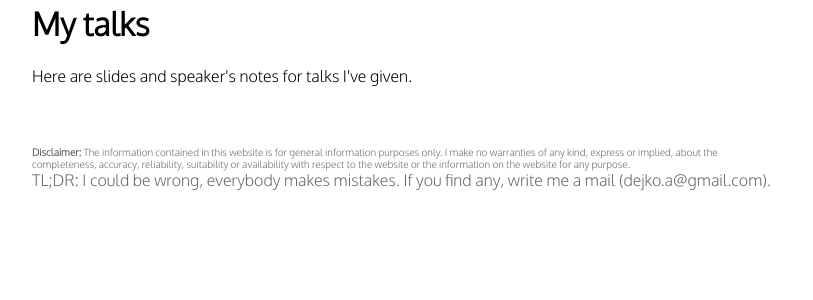
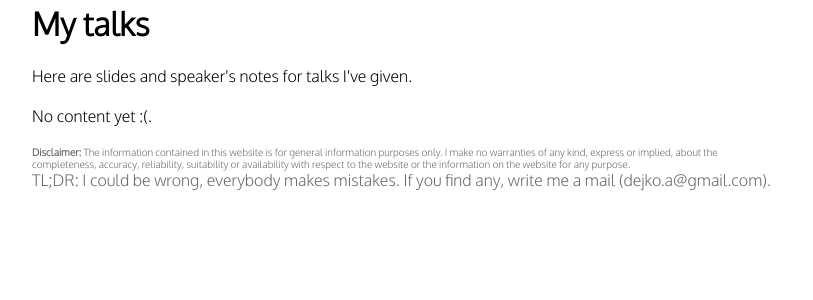
Before and after one commit to adam-dej/adam-dej.github.io, a Jekyll site: the page built from talks/index.html, in a window 1280 px wide. Shown: the part 175-475 px from the top of the page, without its empty margins (233-1046 px from the left). Built offline with Jekyll 4.4.1, drawn with Linux system fonts in a browser that asks for light colours; some web fonts are replaced.

Commit message:
Stub projects, talks and apps listings

```diff
--- a/apps/index.html
+++ b/apps/index.html
@@ -8,5 +8,10 @@ title: All posts
   Small apps that I've written and that need to be hosted, but not large enough to be called projects<br />
   <br />
 
+  {% for post in site.categories.app-description %}
+    TODO
+  {% else %}
+    No content yet :(.
+  {% endfor %}
 
 </div>
--- a/projects/index.html
+++ b/projects/index.html
@@ -8,5 +8,10 @@ title: All posts
   Links and descriptions of my projects. Hope you'll find them useful.<br />
   <br />
 
+  {% for post in site.categories.project-description %}
+    TODO
+  {% else %}
+    No content yet :(.
+  {% endfor %}
 
 </div>
--- a/talks/index.html
+++ b/talks/index.html
@@ -8,7 +8,11 @@ title: All posts
   Here are slides and speaker's notes for talks I've given.<br />
   <br />
 
-
+  {% for post in site.categories.talk-description %}
+    TODO
+  {% else %}
+    No content yet :(.
+  {% endfor %}
 
   <br />
   <br />
```
Also changed, not shown: _posts/2014-12-25-n9-review.md (line endings or trailing spaces).
